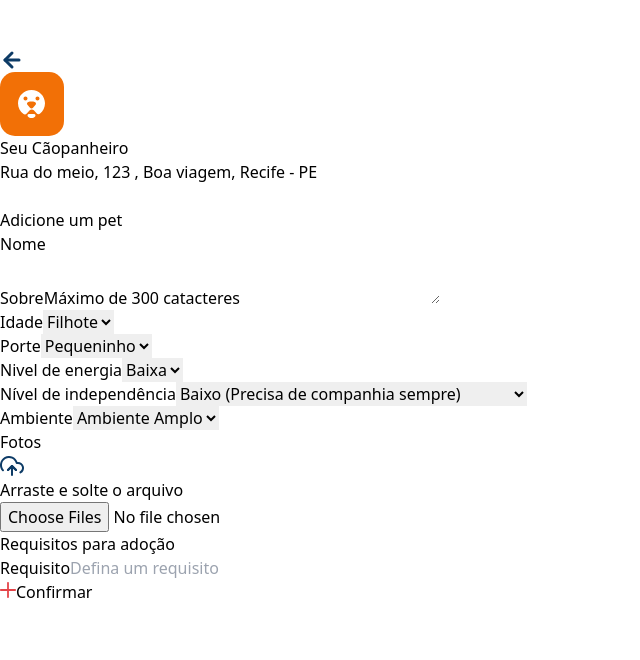
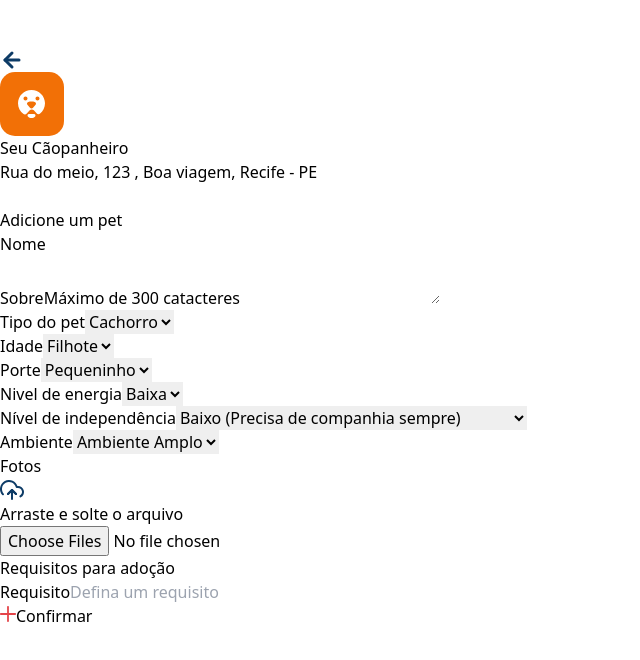
Before and after one commit to MatteusV/find-a-friend, a Next.js app: page /pet/register in a window 1280 px wide. Shown: the top 660 px of the page, without its empty margins (0-640 px from the left). Built offline with nearby package versions, Linux system fonts and the light colour scheme.

Commit message:
feat: adding input select the type of pet

```diff
--- a/src/components/pet/formRegisterPet.tsx
+++ b/src/components/pet/formRegisterPet.tsx
@@ -1,7 +1,6 @@
 import { Alert } from '@/components/icons/alert'
 import { Plus } from '@/components/icons/plus'
 import { Upload } from '@/components/icons/upload'
-import { nextApi } from '@/lib/api'
 import { api } from '@/lib/axios'
 import { zodResolver } from '@hookform/resolvers/zod'
 import { useState } from 'react'
@@ -19,6 +18,7 @@ const formPetSchema = z.object({
   age: z.string(),
   size: z.string(),
   environment: z.string(),
+  type: z.string(),
   file: z.any().refine((val) => val.length > 0, 'File is required'),
 })
 
@@ -36,7 +36,7 @@ export function FormPet() {
   const [requirements, setRequirements] = useState<string[]>([])
   const [valueRequirements, setValueRequirements] = useState('')
 
-  function handleChange(event: any) {
+  function handleChange(event: { target: { value: string } }) {
     setValueRequirements(event.target.value)
   }
 
@@ -54,7 +54,7 @@ export function FormPet() {
 
     const final = { data, requirements }
 
-    const pet = await api.post(
+    await api.post(
       '/pet/register',
       {
         final,
@@ -95,6 +95,17 @@ export function FormPet() {
         {errors.about && (
           <span className="text-red-500 font-bold">{errors.about.message}</span>
         )}
+      </div>
+
+      <div>
+        <label className="text-[#0D3B66]">Tipo do pet</label>
+        <select
+          className="w-full py-4 pl-2 bg-[#F5F8FA] rounded-[0.625rem] border border-[#D3E2E5] text-[#0D3B66] font-semibold text-[1.125rem]"
+          {...register('type')}
+        >
+          <option value="cachorro">Cachorro</option>
+          <option value="gato">Gato</option>
+        </select>
       </div>
 
       <div>
```
